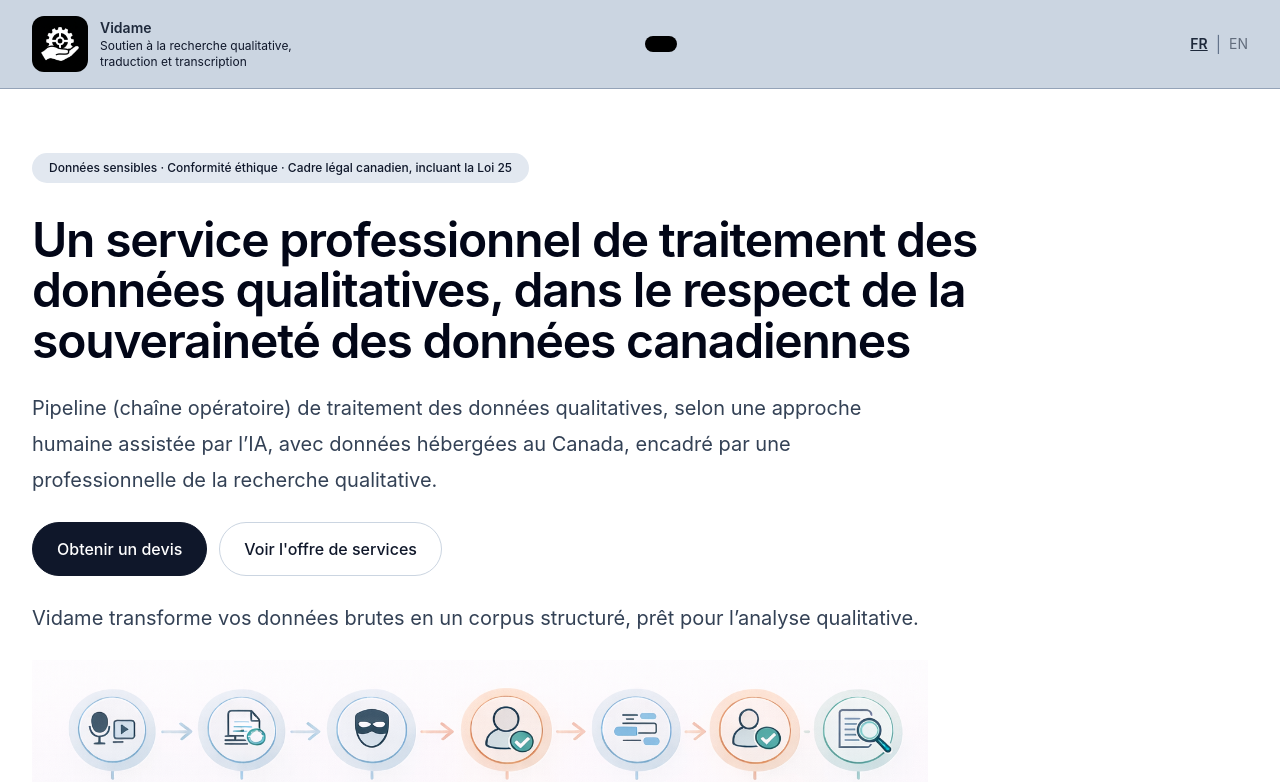
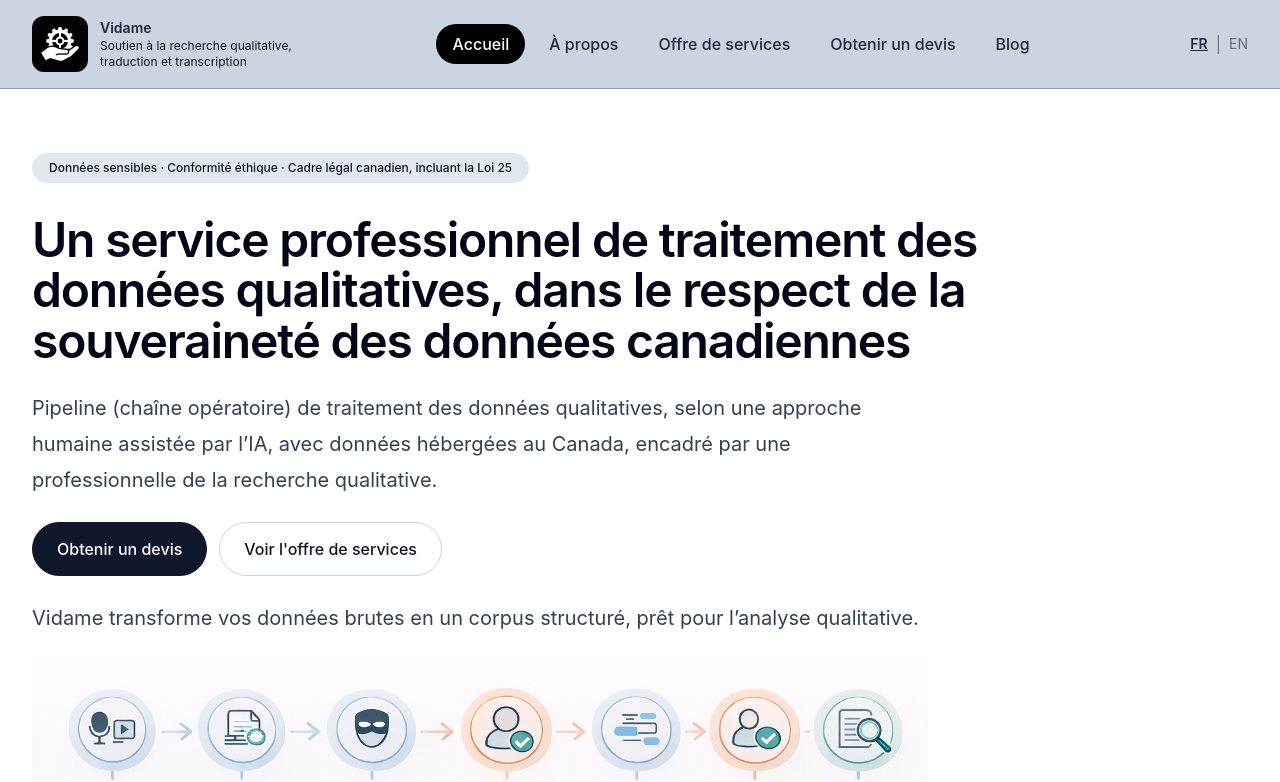
Before and after one commit to momopro21/vidame-recherche, a React (Vite) app: page / in a window 1280 px wide. Shown: the top 782 px of the page. Built offline with nearby package versions, Linux system fonts and the light colour scheme; the HTML template or start-up script is replaced by a standard one.

Commit message:
Update App.tsx

```diff
--- a/src/App.tsx
+++ b/src/App.tsx
@@ -257,7 +257,7 @@ return (
           : "text-slate-800 hover:bg-slate-100 hover:text-slate-900"
       }`}
     >
-                {item.label}
+      {lang === "fr" ? item.labelFr : item.labelEn}
     </button>
   ))}
 </nav>
```
Lines whose indentation alone changed are shown as unchanged.
